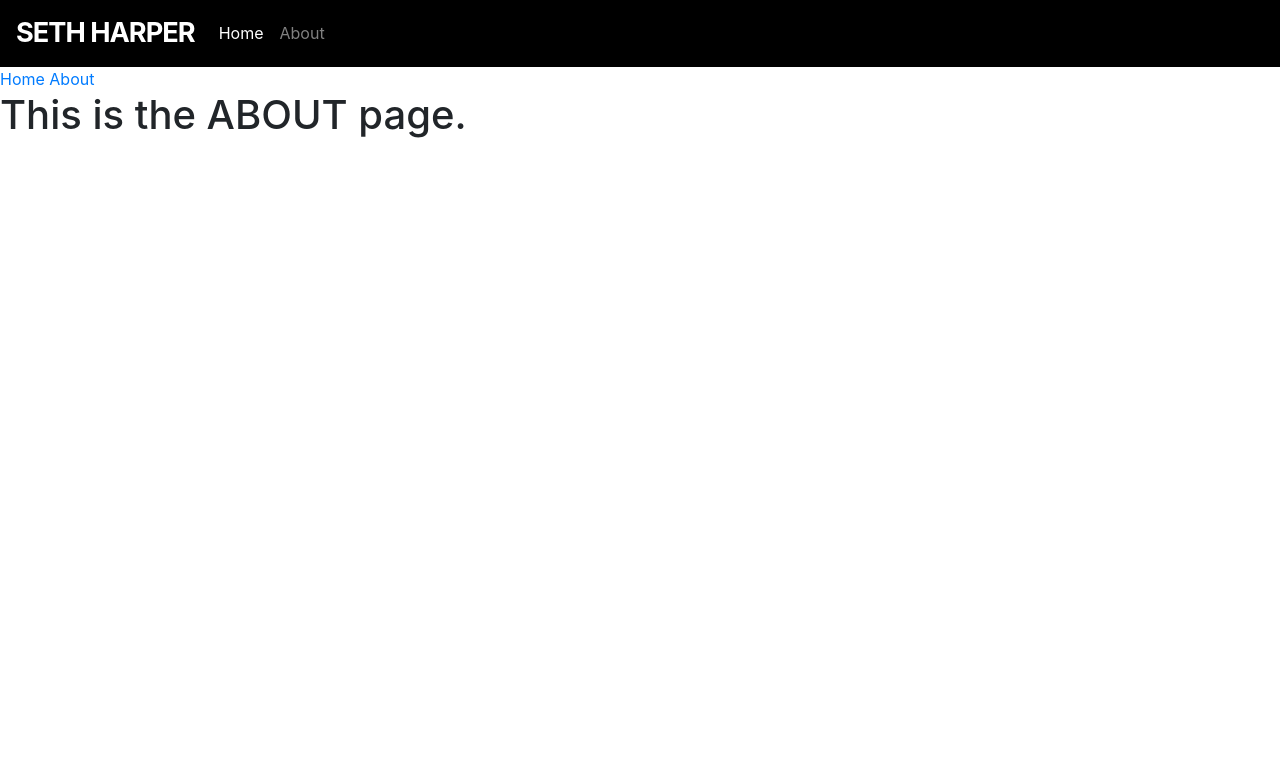
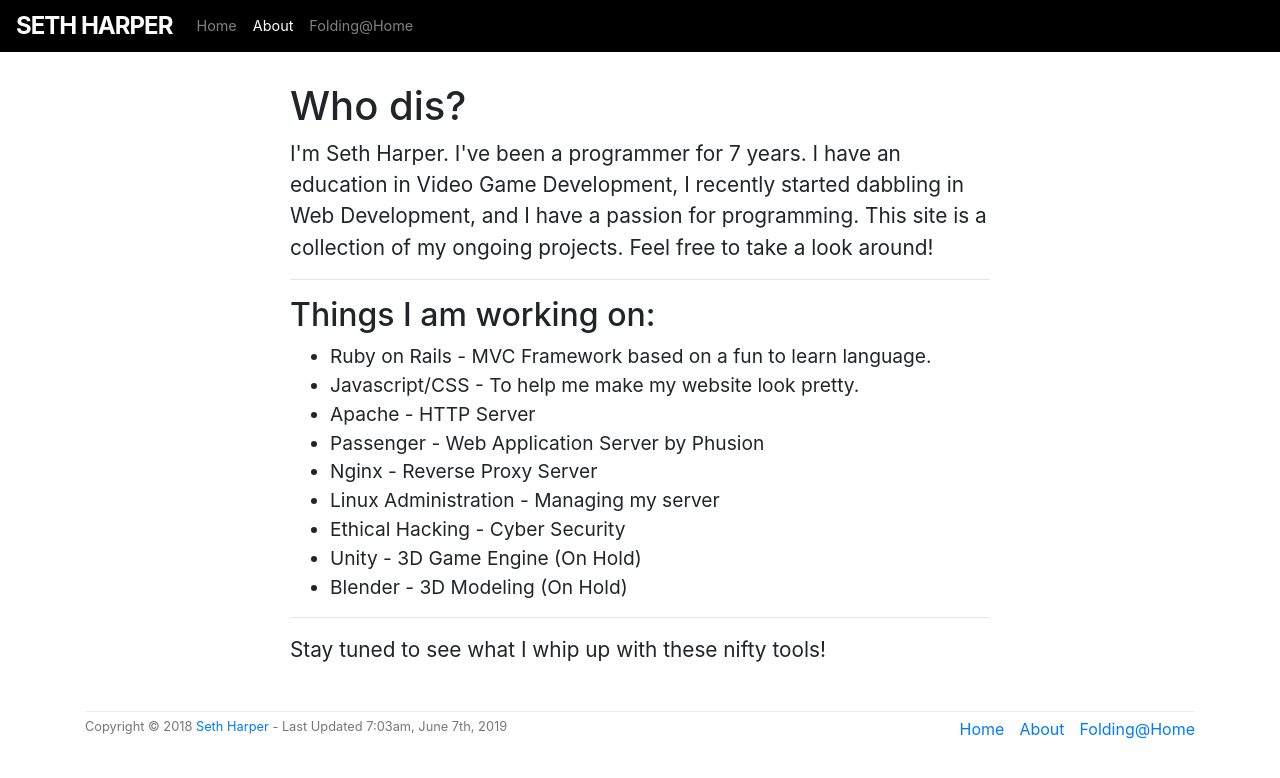
Before and after one commit to sharperprogrammer/django_portfolio, a Django app: page /about/ in a window 1280 px wide. Shown: the top 778 px of the page. Run offline with Django 3.2, Linux system fonts and the light colour scheme; some libraries are stand-ins or nearby versions.

Commit message:
Updated Home and About pages to look identical to my Rails portfolio website.

```diff
--- a/sharper_portfolio/static/css/custom.css
+++ b/sharper_portfolio/static/css/custom.css
@@ -1,9 +1,69 @@
 #logo {
   float: left;
-  font-size: 1.7em;
+  font-size: 1.5em;
   color: #ffffff;
   text-transform: uppercase;
   letter-spacing: -1px;
   font-weight: bold;
 
 }
+
+.navbar a {
+  font-size: 0.9em;
+}
+
+.jumbotron-home {
+  background-image: url("/static/images/jumbotron.jpg");
+  background-size: cover;
+  height: 550px;
+  margin: 20px 0px;
+}
+
+.jumbotron h1 {
+  color: white;
+  text-shadow: 1px 0 0 #000, 0 -1px 0 #000, 0 1px 0 #000, -1px 0 0 #000;
+}
+
+.center-me {
+  text-align: center;
+}
+
+.about {
+  background-color: none;
+  max-width: 700px;
+  margin:30px auto;
+  text-align: left;
+}
+
+.about p {
+  font-size:1.3em;
+}
+
+.about ul li {
+  font-size: 1.2em;
+}
+
+footer {
+  margin-top: 45px;
+  padding-top: 5px;
+  border-top: 1px solid #eaeaea;
+  color: #777
+}
+
+footer a:hover {
+  color: #222;
+}
+
+footer small {
+  float: left;
+}
+
+footer ul {
+  float: right;
+  list-style: none;
+}
+
+footer ul li {
+  float: left;
+  margin-left: 15px;
+}
--- a/templates/about.html
+++ b/templates/about.html
@@ -11,26 +11,73 @@
 <body>
 
   <nav class="navbar navbar-expand-lg navbar-dark" style="background-color: #000000;">
-    <a class="navbar-brand" id="logo" href="#">SETH HARPER</a>
+    <a class="navbar-brand py-0" id="logo" href="#">SETH HARPER</a>
     <button class="navbar-toggler" type="button" data-toggle="collapse" data-target="#navbarNav" aria-controls="navbarNav" aria-expanded="false" aria-label="Toggle navigation">
       <span class="navbar-toggler-icon"></span>
     </button>
     <div class="collapse navbar-collapse" id="navbarNav">
       <ul class="navbar-nav">
+        <li class="nav-item">
+          <a class="nav-link py-0" href="{% url 'home' %}">Home <span class="sr-only">(current)</span></a>
+        </li>
         <li class="nav-item active">
-          <a class="nav-link" href="{% url 'home' %}">Home <span class="sr-only">(current)</span></a>
+          <a class="nav-link py-0" href="{% url 'about' %}">About</a>
         </li>
         <li class="nav-item">
-          <a class="nav-link" href="{% url 'about' %}">About</a>
+          <a class="nav-link py-0" href="http://fah-web2.stanford.edu/cgi-bin/main.py?qtype=teampage&teamnum=171089">Folding@Home</a>
         </li>
 
       </ul>
     </div>
   </nav>
 
-  <a href="{% url 'home' %}">Home</a>
-  <a href="{% url 'about' %}">About</a>
-  <h1>This is the ABOUT page.</h1>
+  <div class="container">
+    <div class="about">
+      <h1>Who dis?</h1>
+      <p>
+        I'm Seth Harper. I've been a programmer for 7 years.
+        I have an education in Video Game Development,
+        I recently started dabbling in Web Development, and I have
+        a passion for programming. This site is a collection of my ongoing
+        projects.  Feel free to take a look around!
+      </p>
+      <hr>
+      <div class="currently-learning">
+        <h2 style="font-size:2em;">Things I am working on:</h2>
+        <ul>
+          <li>Ruby on Rails - MVC Framework based on a fun to learn language.</li>
+          <li>Javascript/CSS - To help me make my website look pretty.</li>
+          <li>Apache - HTTP Server</li>
+          <li>Passenger - Web Application Server by Phusion</li>
+          <li>Nginx - Reverse Proxy Server</li>
+          <li>Linux Administration - Managing my server</li>
+          <li>Ethical Hacking - Cyber Security</li>
+          <li>Unity - 3D Game Engine (On Hold)</li>
+          <li>Blender - 3D Modeling (On Hold)</li>
+        </ul>
+      </div>
+      <hr />
+      <p>
+        Stay tuned to see what I whip up with these nifty tools!
+      </p>
+    </div>
+  </div>
+
+  <div class="container">
+    <footer class="footer">
+      <small>
+        Copyright &copy; 2018 <a href="https://www.sharperprogrammer.com">Seth Harper</a>
+        - Last Updated 7:03am, June 7th, 2019
+      </small>
+      <nav>
+        <ul>
+          <li><a href="{% url 'home' %}">Home</a></li>
+          <li><a href="{% url 'about' %}">About</a></li>
+          <li><a href="http://fah-web2.stanford.edu/cgi-bin/main.py?qtype=teampage&teamnum=171089">Folding@Home</a></li>
+        </ul>
+      </nav>
+    </footer>
+  </div>
 
   <script src="{% static 'jquery-3.4.1.min.js' %}"></script>
   <script src="{% static 'bootstrap/js/bootstrap.min.js' %}"></script>
```
Also changed, not shown: templates/home.html (+29 -6 lines), sharper_portfolio/static/images/jumbotron.jpg (added), 1 other file.
